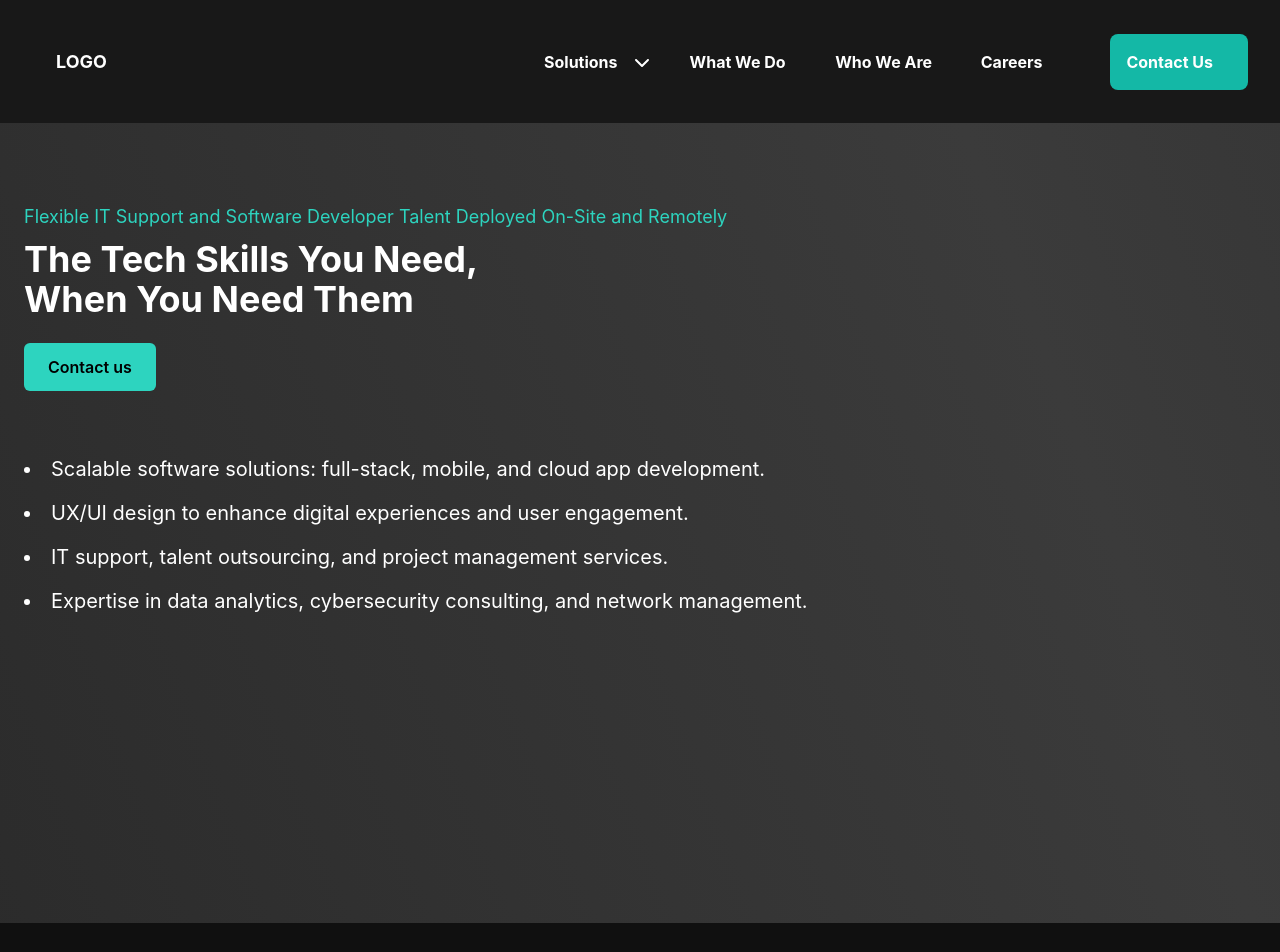
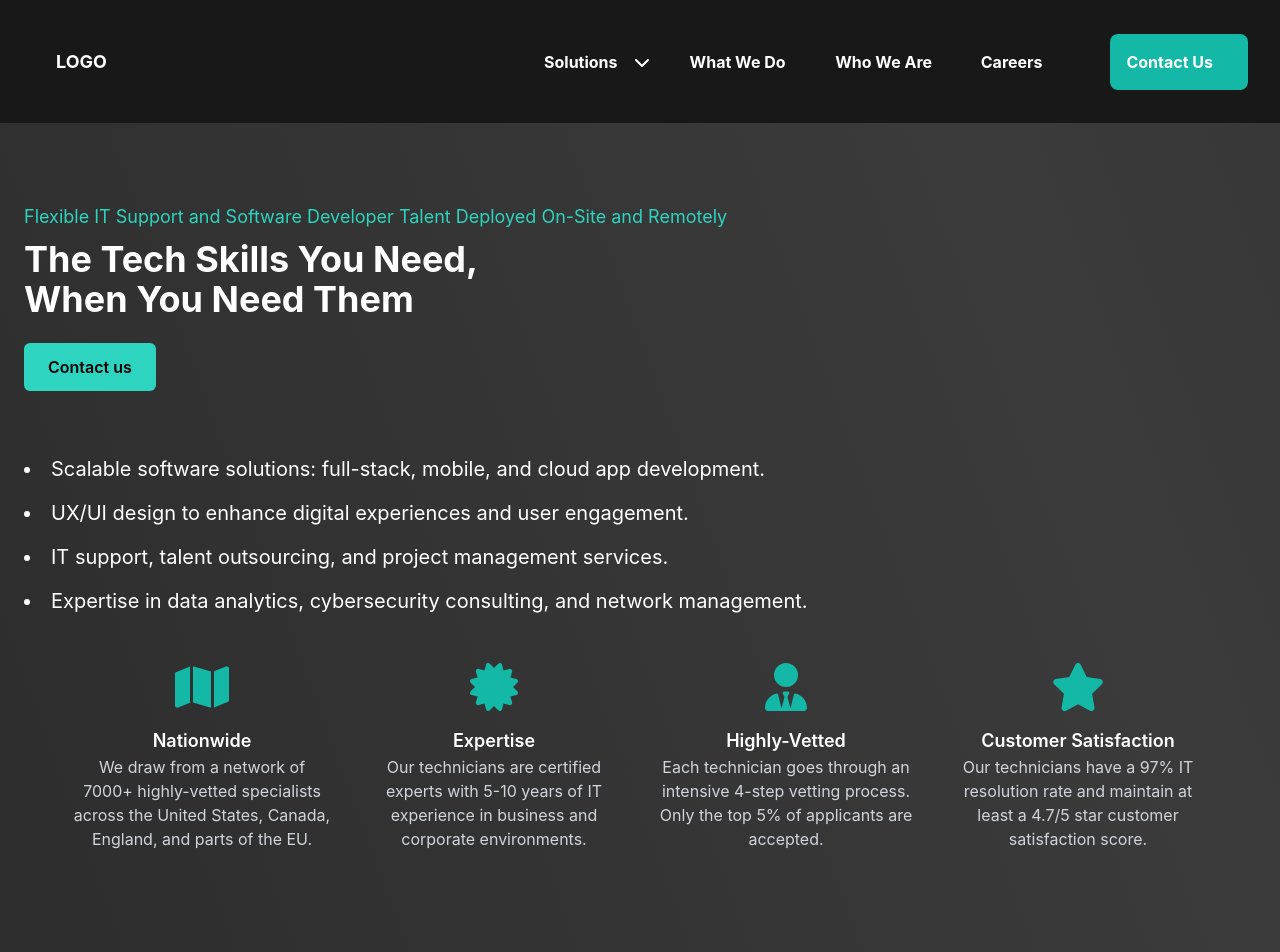
Before and after one commit to guidogattas/genesys-code, a React (Vite) app: page / in a window 1280 px wide. Shown: the top 952 px of the page. Built offline with nearby package versions, Linux system fonts and the light colour scheme; a web font is replaced by a local one.

Commit message:
[ADD] Home

```diff
--- /dev/null
+++ b/src/components/Home/Benefits/Benefits.jsx
@@ -0,0 +1,45 @@
+import { FontAwesomeIcon } from "@fortawesome/react-fontawesome";
+import { faMap, faCertificate, faUserTie, faStar } from "@fortawesome/free-solid-svg-icons";
+
+const Benefits = () => {
+    const benefits = [
+        {
+            icon: faMap,
+            title: "Nationwide",
+            description: "We draw from a network of 7000+ highly-vetted specialists across the United States, Canada, England, and parts of the EU.",
+        },
+        {
+            icon: faCertificate,
+            title: "Expertise",
+            description: "Our technicians are certified experts with 5-10 years of IT experience in business and corporate environments.",
+        },
+        {
+            icon: faUserTie,
+            title: "Highly-Vetted",
+            description: "Each technician goes through an intensive 4-step vetting process. Only the top 5% of applicants are accepted.",
+        },
+        {
+            icon: faStar,
+            title: "Customer Satisfaction",
+            description: "Our technicians have a 97% IT resolution rate and maintain at least a 4.7/5 star customer satisfaction score.",
+        },
+    ];
+
+    return (
+        <section className="py-12">
+            <div className="container px-6 mx-auto md:px-12">
+                <div className="grid grid-cols-1 gap-8 text-center md:grid-cols-2 lg:grid-cols-4">
+                    {benefits.map((benefit, index) => (
+                        <div key={index} className="flex flex-col items-center">
+                            <FontAwesomeIcon icon={benefit.icon} className="mb-4 text-5xl text-teal-500" />
+                            <h3 className="text-lg font-semibold">{benefit.title}</h3>
+                            <p className="text-gray-300">{benefit.description}</p>
+                        </div>
+                    ))}
+                </div>
+            </div>
+        </section>
+    );
+};
+
+export default Benefits;
--- a/src/components/Home/Home.jsx
+++ b/src/components/Home/Home.jsx
@@ -1,3 +1,5 @@
+import Benefits from "./Benefits/Benefits";
+
 const Home = () => {
     return (
         <>
@@ -19,6 +21,8 @@ const Home = () => {
                     <li>IT support, talent outsourcing, and project management services.</li>
                     <li>Expertise in data analytics, cybersecurity consulting, and network management.</li>
                 </ul>
+                <Benefits />
+                <img src="public\images\IT-management.avif" alt="it image" className="m-20 mx-auto" />
             </div>
         </>
     );
```
Also changed, not shown: package.json (+3 -6 lines), public/images/IT-management.avif (added), 1 other file (tests, documents, lock files or other folders).
